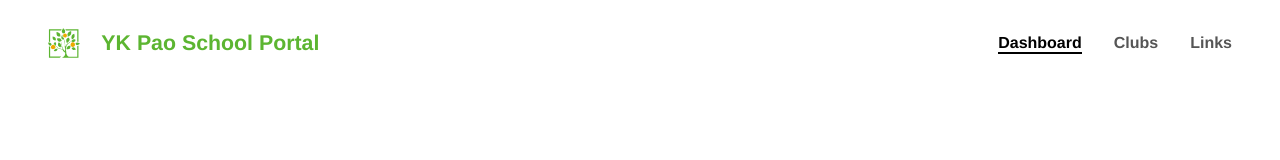
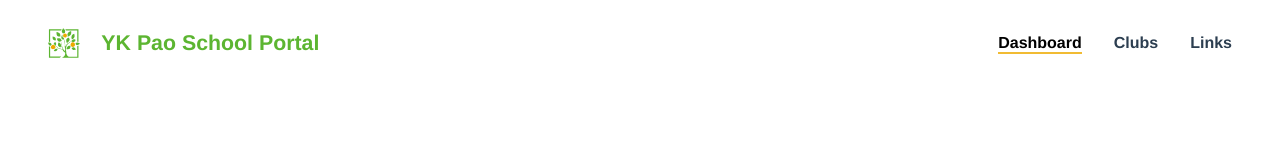
Before and after one commit to YKPS-FooBar/portal-redesign, a Vue app: page / in a window 1280 px wide. Shown: the top 160 px of the page. Built offline with nearby package versions, Linux system fonts and the light colour scheme; what vuesax would draw is missing.

Commit message:
coloring

```diff
--- a/src/App.vue
+++ b/src/App.vue
@@ -1,7 +1,7 @@
 <template>
   <div id="app">
-    <Navbar/>
-    <router-view/>
+    <Navbar />
+    <router-view />
   </div>
 </template>
 
@@ -11,7 +11,7 @@
     name: 'App',
     components: {
       Navbar
-    },
+    }
   }
 </script>
 
@@ -23,17 +23,4 @@
   text-align: center;
   color: #2c3e50;
 }
-
-#nav {
-  padding: 30px;
-
-  a {
-    font-weight: bold;
-    color: #2c3e50;
-
-    &.router-link-exact-active {
-      color: #42b983;
-    }
-  }
-}
 </style>
--- a/src/components/Navbar.vue
+++ b/src/components/Navbar.vue
@@ -1,22 +1,12 @@
 <template>
   <div class="nav">
-    <!-- <vs-navbar-title class="nav-logo"> -->
-      <!-- <img src="../../public/images/icons/ykpao.svg" class="logo"> -->
-    <!-- </vs-navbar-title> -->
     <router-link to="/">
       <img src="../../public/images/icons/ykpao.svg" class="logo">
     </router-link>
     <router-link to="/" class="nav-title">
       YK Pao School Portal
     </router-link>
-
-    <!-- <router-link class="nav-item" v-for="link in links" :key="link.id" :to="link.link">
-      <vs-navbar-item :active="active == link.id" id="link.id">
-        {{ link.name }}
-      </vs-navbar-item>
-    </router-link> -->
-
-    <router-link class="nav-item" v-for="link in links" :key="link.name" :to="link.link" :class="[link.name === $route.name ? 'active' : '']">
+    <router-link class="nav-item" v-for="link in links" :key="link.name" :to="link.link">
       {{ link.name }}
     </router-link>
   </div>
@@ -71,14 +61,14 @@ export default {
   margin: 0 1em;
   font-size: 12pt;
   text-decoration: none;
-  color: #000a;
+  color: #2c3e50;
   font-weight: bold;
   transition: border-bottom-color .5s ease, color .5s ease;
   border-bottom-color: transparent;
 
-  &.active {
+  &:not(.nav-title).router-link-exact-active {
     color: black;
-    border-bottom: 2px solid black;
+    border-bottom: 2px solid #f1bb33;
     margin-bottom: -2px;
   }
 }
```
